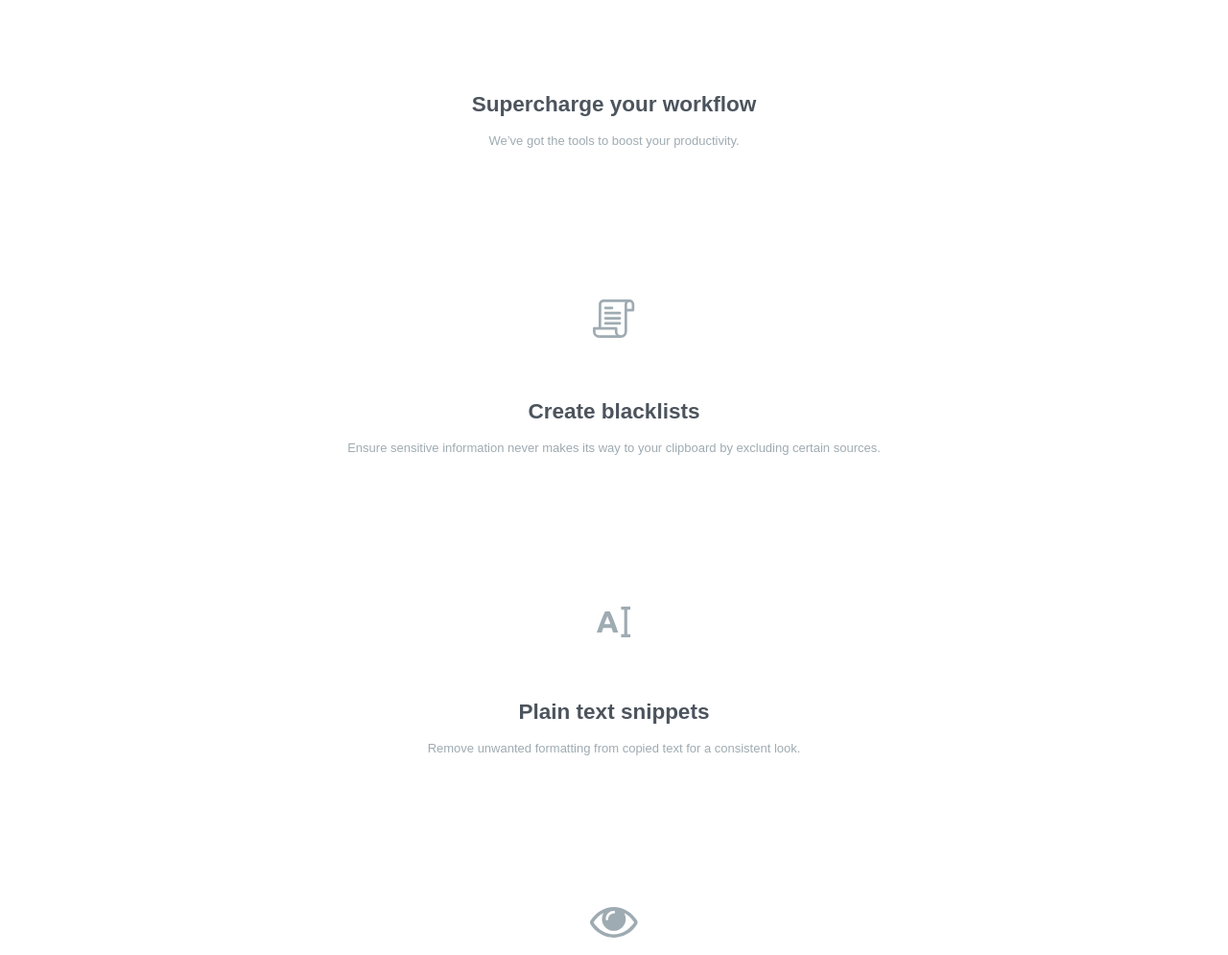
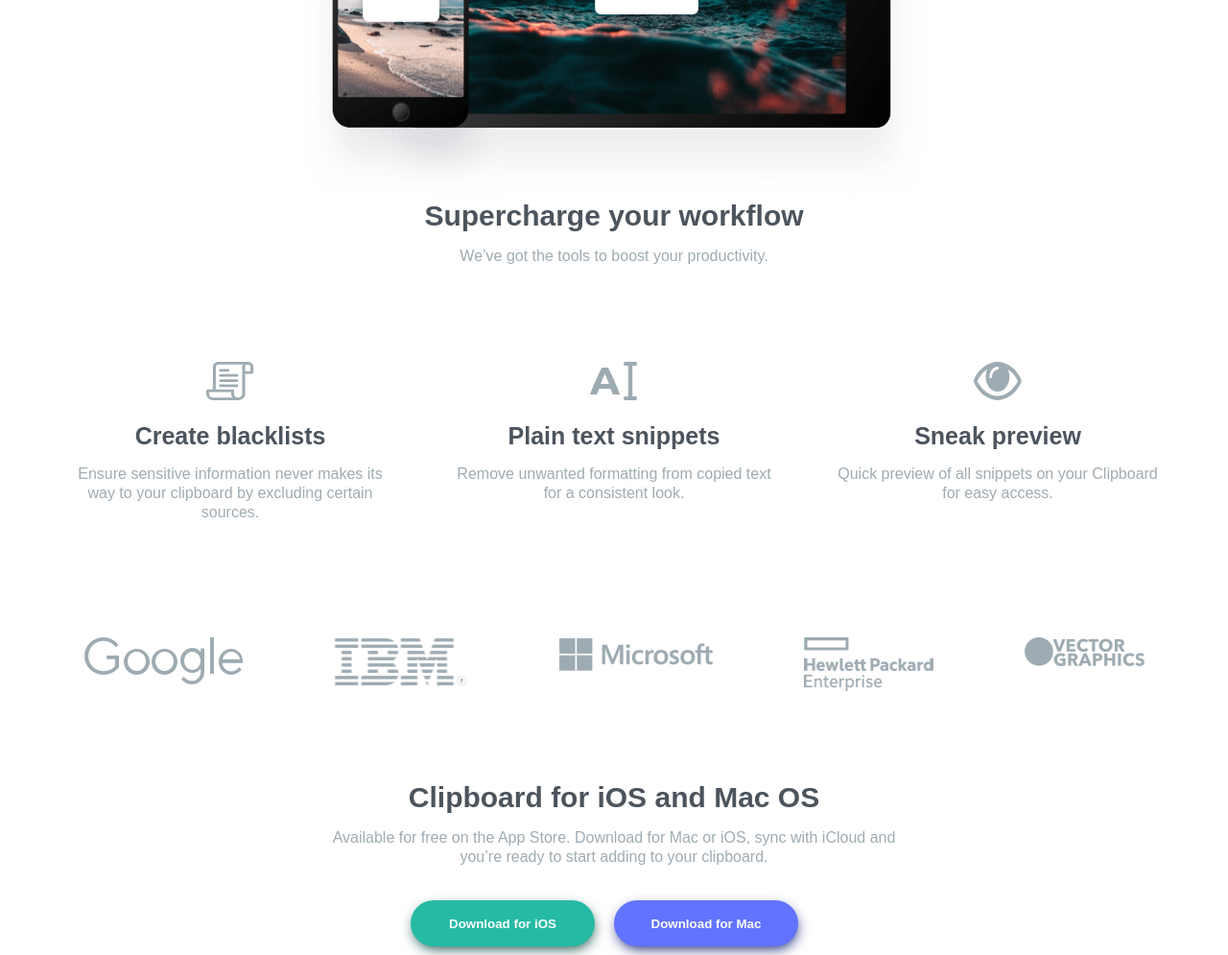
Before and after one commit to JotaJotaM1/clipboard-landing, a plain HTML site: page index.html in a window 1280 px wide. Shown: the part 1805-2800 px from the top of the page at 96% size. Drawn offline with Linux system fonts and the light colour scheme; a web font is replaced by a local one.

Commit message:
finished

```diff
--- a/css/style.css
+++ b/css/style.css
@@ -16,7 +16,7 @@ main {
   background: url("../img/bg-header-mobile.png");
   background-size: cover;
   /*usando box shadow para que la imagen tenga efecto similar al fade*/
-  box-shadow: inset 0px -20px 50px 10px #FFF;
+  box-shadow: inset 0px -20px 50px 10px #fff;
   text-align: center;
   width: 100vw;
   height: 315px;
@@ -28,7 +28,7 @@ main {
   display: flex;
   flex-direction: column;
   font-size: 15px;
-  padding: 0 30px;
+  margin: 0 30px;
   height: auto;
   width: 100vw;
   text-align: center;
@@ -71,8 +71,8 @@ h3 {
   background-color: hsl(171, 66%, 44%);
   color: white;
   border-style: none;
-  height: 2.5rem;
-  width: 15rem;
+  height: 3rem;
+  width: 12rem;
   border-radius: 2rem;
   margin: 35px 0 20px;
   box-shadow: 1px 5px 14px -3px hsl(171, 66%, 18%);
@@ -82,8 +82,8 @@ h3 {
   background-color: hsl(233, 100%, 69%);
   color: white;
   border-style: none;
-  height: 2.5rem;
-  width: 15rem;
+  height: 3rem;
+  width: 12rem;
   border-radius: 2rem;
   box-shadow: 1px 5px 14px -3px hsl(233, 74%, 25%);
   font-weight: bold;
@@ -98,58 +98,57 @@ h3 {
   margin-top: 120px;
 }
 
-button{
+button {
   cursor: pointer;
 }
 
-.workflow{
+.workflow {
   padding: 5%;
 }
-.divWorkflow{
+.divWorkflow {
   padding: 15% 0 10% 0;
 }
-.contIcono{
+.contIcono {
   padding-bottom: 10%;
 }
-.section_logos_companies{
+.section_logos_companies {
   padding: 5%;
-
 }
-.logo_company{
+.logo_company {
   padding: 20% 0% 20% 0%;
 }
-.clipboardIos{
+.clipboardIos {
   padding-top: 15%;
 }
-.clipboardIos h2{
+.clipboardIos h2 {
   padding: 10% 10% 0 10%;
 }
-.PdelClipboard{
+.PdelClipboard {
   padding: 0 10% 0 10%;
 }
 
-footer{
-  background-color:rgb(243, 243, 243);
+footer {
+  background-color: rgb(243, 243, 243);
 }
-.divFooter{
+.divFooter {
   display: flex;
   flex-direction: column;
   align-items: center;
 }
-.iconFooter{
+.iconFooter {
   padding: 15%;
 }
-li{
+li {
   list-style: none;
   text-align: center;
 }
-ul{
+ul {
   line-height: 40px;
   font-size: 13px;
   padding: 0 2rem;
   color: hsl(202, 5%, 46%);
 }
-.iconosSocial{
+.iconosSocial {
   display: flex;
   width: 40%;
   justify-content: space-between;
@@ -158,60 +157,123 @@ ul{
 @media screen and (min-width: 375px) {
 }
 
-@media screen and (min-width: 1440px) {
-  p{
-  font-size: 16px;
-  padding: 0 ;
+@media screen and (min-width: 1024px) {
+  p {
+    font-size: 16px;
+    padding: 0;
   }
-  h1{
+  h1 {
     font-size: 35px;
   }
-  .textoH1{
-    padding:0 25rem;
+  .textoH1 {
+    padding: 0 25rem;
   }
-  .containerbutton{
+  .containerbutton {
     display: flex;
     justify-content: center;
     margin-bottom: 5rem;
   }
-  .buttonmac{
+  .buttonmac {
     margin: 35px 20px;
   }
-  h2{
+  h2 {
     font-size: 30px;
   }
-  .parraftwo{
+  .parraftwo {
     padding: 0 380px;
   }
-  .contenedorpcarticle{
+  .contenedorpcarticle {
     display: flex;
     justify-content: space-between;
   }
-  .contenedorimgpc{
+  .contenedorimgpc {
     display: flex;
     flex-direction: column;
     justify-content: center;
   }
-  .articuloimgpc{
+  .articuloimgpc {
     text-align: left;
     width: 350px;
     margin-left: 70px;
   }
-  .computer{
+  .computer {
     height: 450px;
     width: 650px;
   }
-  .textoh3{
+  .textoh3 {
     font-size: 13px;
     padding-right: 70px;
   }
 
-  .devices{
+  .devices {
     height: 450px;
     width: 650px;
   }
-  .parraftwosix{
+  .parraftwosix {
     padding: 0 23rem;
   }
-
+  .workflow {
+    padding: 0;
+  }
+  .divWorkflow {
+    width: 400px;
+    padding: 0;
+  }
+  .titleworkflowtwo {
+    font-size: 30px;
+  }
+  .titleArtWF {
+    font-size: 25px;
+    padding-top: 20px;
+  }
+  .pArtWF {
+    padding: 0 30px;
+  }
+  .containerGeneralWorkflow {
+    display: flex;
+    padding-top: 100px;
+  }
+  .icons {
+    width: 50px;
+    height: 40px;
+  }
+  .contIcono {
+    padding: 0;
+  }
+  .section_logos_companies {
+    width: 1200px;
+    padding: 0;
+    display: flex;
+    justify-content: space-around;
+  }
+  .logo_company {
+    padding: 10% 0 0 0;
+  }
+  .clipboardIos {
+    padding-top: 0;
+  }
+  .PdelClipboard {
+    padding: 0 17%;
+  }
+  footer {
+    margin: 0 30px 20px 30px;
+  }
+  .divFooter {
+    height: 150px;
+    display: flex;
+    flex-direction: unset;
+    justify-content: space-around;
+  }
+  .iconFooter {
+    padding: 0;
+  }
+  .iconosSocial {
+    display: flex;
+    width: 20%;
+    justify-content: space-between;
+    padding: 0;
+  }
+  .containerList > li {
+    display: flex;
+  }
 }
--- a/index.html
+++ b/index.html
@@ -93,33 +93,31 @@
         </div>
 
         <article class="workflow">
-
-          <div class=divWorkflow>
-            <h2 class="titleArtWF">Supercharge your workflow</h2>
+            <h2 class="titleworkflowtwo">Supercharge your workflow</h2>
             <p class="pArtWF">We’ve got the tools to boost your productivity.</p>
-          </div>
+          <div class="containerGeneralWorkflow">
           <div class=divWorkflow>
             <div class="contIcono">
-              <img src="./img/icon-blacklist.svg" alt="icono de texto blacklists">
+              <img class="icons" src="./img/icon-blacklist.svg" alt="icono de texto blacklists">
             </div>
             <h2 class="titleArtWF">Create blacklists</h2>
             <p class="pArtWF">Ensure sensitive information never makes its way to your clipboard by excluding certain sources. </p>
           </div>
           <div class=divWorkflow>
             <div class="contIcono">
-            <img src="./img/icon-text.svg" alt="icono de texto plaintext">
+            <img class="icons" src="./img/icon-text.svg" alt="icono de texto plaintext">
             </div>
             <h2 class="titleArtWF">Plain text snippets</h2>
             <p class="pArtWF">Remove unwanted formatting from copied text for a consistent look. </p>
           </div>
           <div class=divWorkflow>
             <div class="contIcono">
-            <img src="./img/icon-preview.svg" alt="icono de texto sneakprev">
+            <img class="icons" src="./img/icon-preview.svg" alt="icono de texto sneakprev">
             </div>
             <h2 class="titleArtWF">Sneak preview</h2>
             <p class="pArtWF">Quick preview of all snippets on your Clipboard for easy access. </p>
           </div>
-
+        </div>
         </article>
 
         <section class="section_logos_companies">
@@ -171,7 +169,7 @@
       <div class="iconFooter">
         <img src="./img/logo.svg" alt="logoFooter" height="80">
       </div>
-
+      <div class="containerList">
         <li>
           <ul>FAQs</ul>
           <ul>Contact Us</ul>
@@ -179,6 +177,7 @@
           <ul>Press Kit</ul>
           <ul>Install Guide</ul>
         </li>
+      </div>
       <div class="iconosSocial">
         <img src="./img/icon-facebook.svg" alt="iconFacebook">
         <img src="./img/icon-twitter.svg" alt="iconFacebook">
```
Lines whose indentation alone changed are shown as unchanged.
